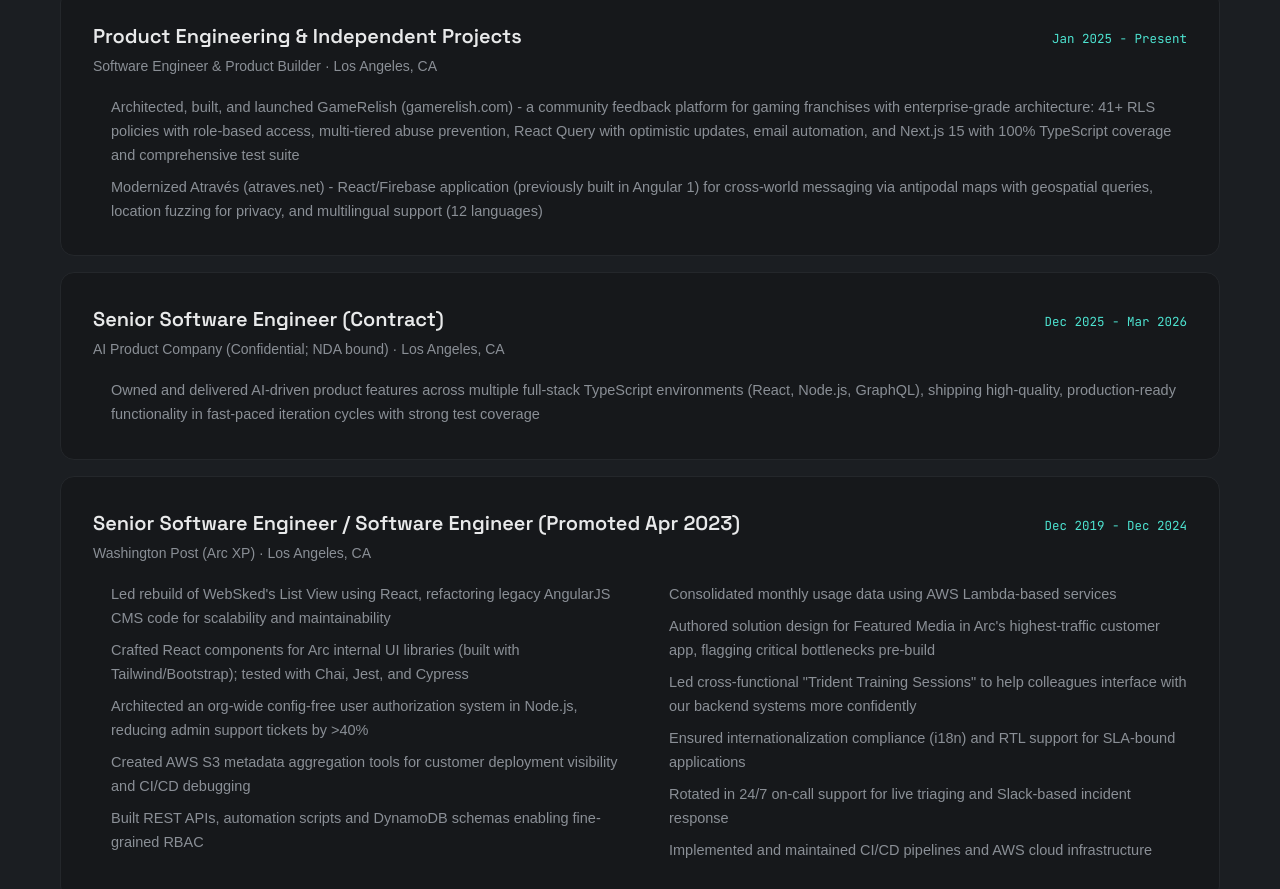
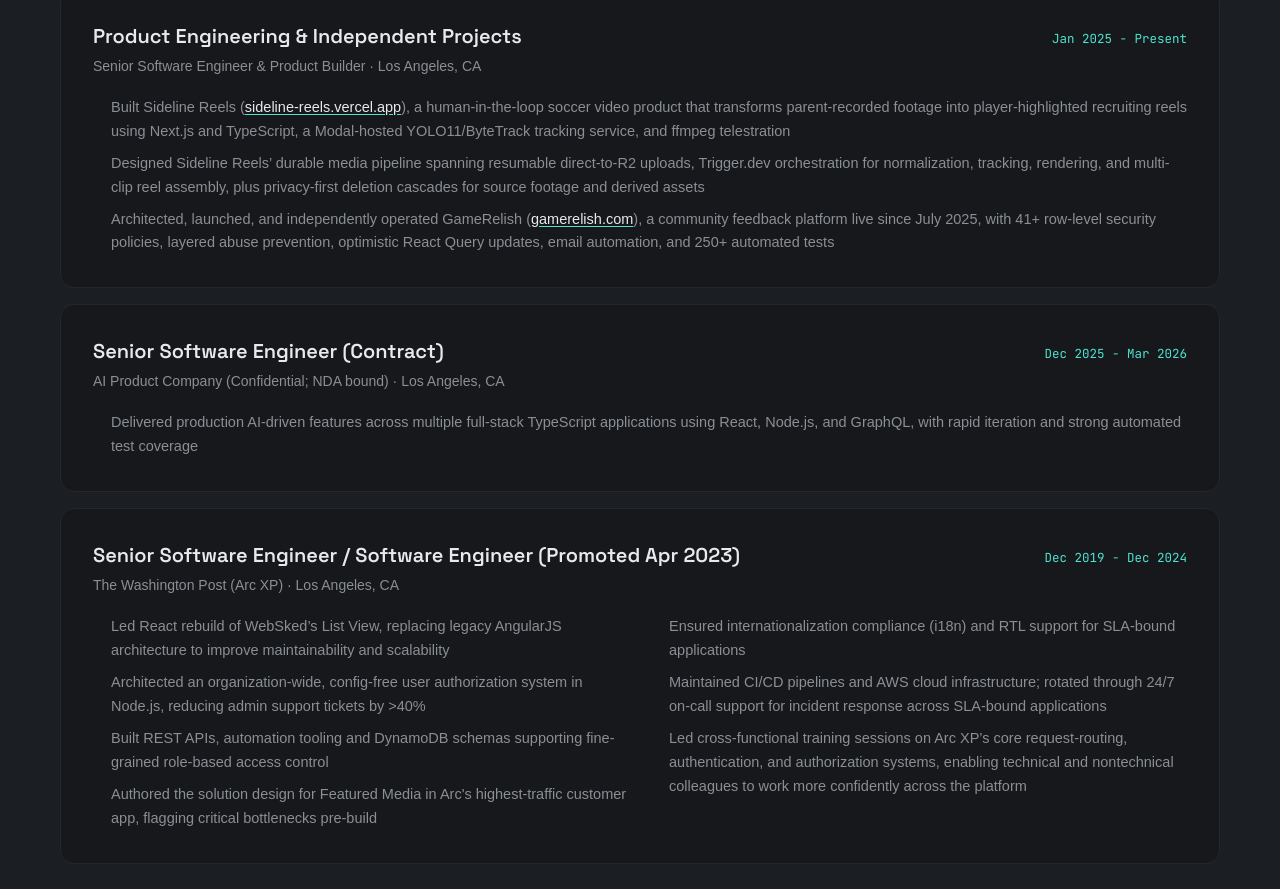
Before and after one commit to jb714/justinbell-me, a Next.js app: page / in a window 1280 px wide. Shown: the part 2122-3011 px from the top of the page. Built offline with nearby package versions, Linux system fonts and the light colour scheme; a web font is replaced by a local one.

Commit message:
Update portfolio with Sideline Reels and current resume

```diff
--- a/components/About.tsx
+++ b/components/About.tsx
@@ -37,7 +37,7 @@
                 I'm a Senior Software Engineer focused on building scalable systems, streamlining architecture, and shipping thoughtful product features. At <span className="text-text">The Washington Post (Arc XP)</span>, I solution-designed and shipped features across its most-used applications — Composer, WebSked, and Trident — building tools for thousands of internal and client users, powering experiences for tens of millions downstream.
               </p>
               <p>
-                Since then, I've been building products end-to-end: I architected and launched <span className="text-text">GameRelish</span>, a community feedback platform for gaming franchises, and modernized <span className="text-text">Através</span>, a React/Firebase app for cross-world messaging via antipodal maps. Most recently, I completed a senior engineering contract shipping AI-driven product features across full-stack TypeScript environments.
+                Since then, I've been building products end-to-end: <span className="text-text">Sideline Reels</span>, a human-in-the-loop soccer video product; <span className="text-text">GameRelish</span>, a community feedback platform for gaming franchises; and <span className="text-text">Através</span>, a React/Firebase app for cross-world messaging via antipodal maps. Most recently, I completed a senior engineering contract shipping AI-driven product features across full-stack TypeScript environments.
               </p>
               <p>
                 Regardless of what I'm doing exactly, I'm always drawn to work that lives at the intersection of technology, creativity, and connection.
--- a/components/Projects.tsx
+++ b/components/Projects.tsx
@@ -3,6 +3,13 @@
 import { motion } from 'framer-motion'
 
 const projects = [
+  {
+    title: 'Sideline Reels',
+    description: 'A human-in-the-loop soccer video product that turns parent-recorded game footage into player-highlighted recruiting reels through GPU tracking, ffmpeg telestration, and durable media orchestration.',
+    technologies: ['Next.js', 'TypeScript', 'Trigger.dev', 'Modal'],
+    image: '/sideline-reels_screenshot.png',
+    link: 'https://sideline-reels.vercel.app',
+  },
   {
     title: 'GameRelish',
     description: 'A community-driven feedback platform helping gaming enthusiasts share constructive feedback and shape the future of their favorite games — a four-tier feedback system, real-time voting, moderation tools, and email notifications.',
@@ -36,7 +43,7 @@
             Featured projects
           </h2>
 
-          <div className="grid md:grid-cols-2 gap-6">
+          <div className="grid md:grid-cols-2 lg:grid-cols-3 gap-6">
             {projects.map((project, index) => (
               <motion.div
                 key={project.title}
--- a/components/Resume.tsx
+++ b/components/Resume.tsx
@@ -1,6 +1,7 @@
 'use client'
 
 import { motion } from 'framer-motion'
+import type { ReactNode } from 'react'
 
 interface ExperienceItem {
   title: string
@@ -8,19 +9,38 @@
   period: string
   location: string
   intro?: string
-  description: string[]
+  description: ReactNode[]
   isTwoColumn?: boolean
 }
 
 const experience: ExperienceItem[] = [
   {
     title: 'Product Engineering & Independent Projects',
-    company: 'Software Engineer & Product Builder',
+    company: 'Senior Software Engineer & Product Builder',
     period: 'Jan 2025 - Present',
     location: 'Los Angeles, CA',
     description: [
-      'Architected, built, and launched GameRelish (gamerelish.com) - a community feedback platform for gaming franchises with enterprise-grade architecture: 41+ RLS policies with role-based access, multi-tiered abuse prevention, React Query with optimistic updates, email automation, and Next.js 15 with 100% TypeScript coverage and comprehensive test suite',
-      'Modernized Através (atraves.net) - React/Firebase application (previously built in Angular 1) for cross-world messaging via antipodal maps with geospatial queries, location fuzzing for privacy, and multilingual support (12 languages)'
+      <>
+        Built Sideline Reels (
+        <a
+          href="https://sideline-reels.vercel.app"
+          className="text-text underline decoration-accent underline-offset-2 hover:text-accent transition-colors"
+        >
+          sideline-reels.vercel.app
+        </a>
+        ), a human-in-the-loop soccer video product that transforms parent-recorded footage into player-highlighted recruiting reels using Next.js and TypeScript, a Modal-hosted YOLO11/ByteTrack tracking service, and ffmpeg telestration
+      </>,
+      'Designed Sideline Reels’ durable media pipeline spanning resumable direct-to-R2 uploads, Trigger.dev orchestration for normalization, tracking, rendering, and multi-clip reel assembly, plus privacy-first deletion cascades for source footage and derived assets',
+      <>
+        Architected, launched, and independently operated GameRelish (
+        <a
+          href="https://gamerelish.com"
+          className="text-text underline decoration-accent underline-offset-2 hover:text-accent transition-colors"
+        >
+          gamerelish.com
+        </a>
+        ), a community feedback platform live since July 2025, with 41+ row-level security policies, layered abuse prevention, optimistic React Query updates, email automation, and 250+ automated tests
+      </>,
     ],
   },
   {
@@ -29,27 +49,23 @@
     period: 'Dec 2025 - Mar 2026',
     location: 'Los Angeles, CA',
     description: [
-      'Owned and delivered AI-driven product features across multiple full-stack TypeScript environments (React, Node.js, GraphQL), shipping high-quality, production-ready functionality in fast-paced iteration cycles with strong test coverage'
+      'Delivered production AI-driven features across multiple full-stack TypeScript applications using React, Node.js, and GraphQL, with rapid iteration and strong automated test coverage',
     ],
   },
   {
     title: 'Senior Software Engineer / Software Engineer (Promoted Apr 2023)',
-    company: 'Washington Post (Arc XP)',
+    company: 'The Washington Post (Arc XP)',
     period: 'Dec 2019 - Dec 2024',
     location: 'Los Angeles, CA',
     isTwoColumn: true,
     description: [
-      'Led rebuild of WebSked\'s List View using React, refactoring legacy AngularJS CMS code for scalability and maintainability',
-      'Crafted React components for Arc internal UI libraries (built with Tailwind/Bootstrap); tested with Chai, Jest, and Cypress',
-      'Architected an org-wide config-free user authorization system in Node.js, reducing admin support tickets by >40%',
-      'Created AWS S3 metadata aggregation tools for customer deployment visibility and CI/CD debugging',
-      'Built REST APIs, automation scripts and DynamoDB schemas enabling fine-grained RBAC',
-      'Consolidated monthly usage data using AWS Lambda-based services',
-      'Authored solution design for Featured Media in Arc\'s highest-traffic customer app, flagging critical bottlenecks pre-build',
-      'Led cross-functional "Trident Training Sessions" to help colleagues interface with our backend systems more confidently',
+      'Led React rebuild of WebSked’s List View, replacing legacy AngularJS architecture to improve maintainability and scalability',
+      'Architected an organization-wide, config-free user authorization system in Node.js, reducing admin support tickets by >40%',
+      'Built REST APIs, automation tooling and DynamoDB schemas supporting fine-grained role-based access control',
+      'Authored the solution design for Featured Media in Arc\'s highest-traffic customer app, flagging critical bottlenecks pre-build',
       'Ensured internationalization compliance (i18n) and RTL support for SLA-bound applications',
-      'Rotated in 24/7 on-call support for live triaging and Slack-based incident response',
-      'Implemented and maintained CI/CD pipelines and AWS cloud infrastructure',
+      'Maintained CI/CD pipelines and AWS cloud infrastructure; rotated through 24/7 on-call support for incident response across SLA-bound applications',
+      'Led cross-functional training sessions on Arc XP’s core request-routing, authentication, and authorization systems, enabling technical and nontechnical colleagues to work more confidently across the platform',
     ],
   },
 ]
--- a/components/Skills.tsx
+++ b/components/Skills.tsx
@@ -4,51 +4,57 @@
 
 const skills = [
   {
-    path: '~/frontend',
+    path: '~/languages & frameworks',
     items: [
+      'TypeScript',
+      'JavaScript',
       'React',
       'Next.js',
-      'TypeScript',
-      'JavaScript',
-      'HTML5',
-      'CSS3',
-      'Bootstrap',
-      'SASS',
-      'Tailwind CSS',
-      'AngularJS',
-      'Chakra UI',
+      'Node.js',
+      'GraphQL',
+      'Tailwind',
+      'NestJS',
     ],
   },
   {
-    path: '~/backend & database',
+    path: '~/backend & data',
     items: [
-      'Node.js',
-      'Express',
-      'MongoDB',
-      'Django',
+      'REST APIs',
+      'PostgreSQL',
+      'DynamoDB',
+      'Supabase',
       'Firebase',
+      'Redis',
+      'Row-level security',
     ],
   },
   {
-    path: '~/testing & tools',
+    path: '~/cloud & infrastructure',
     items: [
-      'Cypress',
-      'Jest',
-      'Git',
-      'JIRA',
+      'AWS',
+      'Cloudflare R2',
+      'Docker',
+      'CI/CD',
+      'GitHub Actions',
+      'Trigger.dev',
+      'Modal',
     ],
   },
   {
-    path: '~/aws services',
+    path: '~/applied ai & media',
     items: [
-      'Lambda',
-      'CloudWatch',
-      'S3',
-      'CloudFront',
-      'CloudFormation',
-      'CodePipeline',
-      'CodeBuild',
-      'Container Services',
+      'Computer vision integration',
+      'GPU inference workflows',
+      'ffmpeg',
+      'Human-in-the-loop system design',
+    ],
+  },
+  {
+    path: '~/testing',
+    items: [
+      'Jest',
+      'Cypress',
+      'Chai',
     ],
   },
 ]
```
Also changed, not shown: app/layout.tsx (+2 -2 lines), public/sideline-reels_screenshot.png (added), 1 other file (tests, documents, lock files or other folders).
